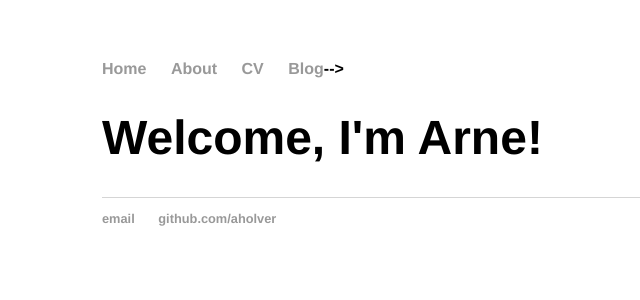
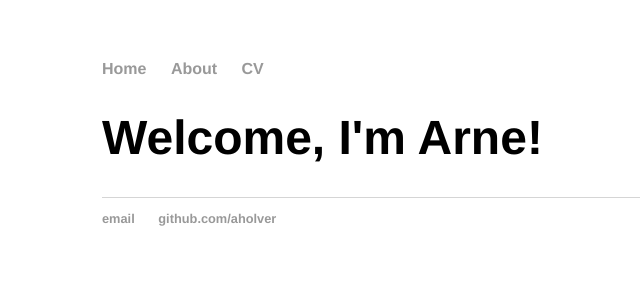
Before and after one commit to aholver/aholver.github.io, a Jekyll site: the page built from index.html, in a window 1280 px wide. Shown: the top 300 px of the page, without its empty margins (90-730 px from the left). Built offline with Jekyll 4.4.1, drawn with Linux system fonts in a browser that asks for light colours.

Commit message:
Update default.html

```diff
--- a/_layouts/default.html
+++ b/_layouts/default.html
@@ -11,7 +11,6 @@
 	        		<li><a href="/">Home</a></li>
 		        	<li><a href="/about">About</a></li>
 	        		<li><a href="/cv">CV</a></li>
-				<! --<li><a href="/blog">Blog</a></li>-->
 	    		</ul>
 			</nav>
 			<div class="container">
```
